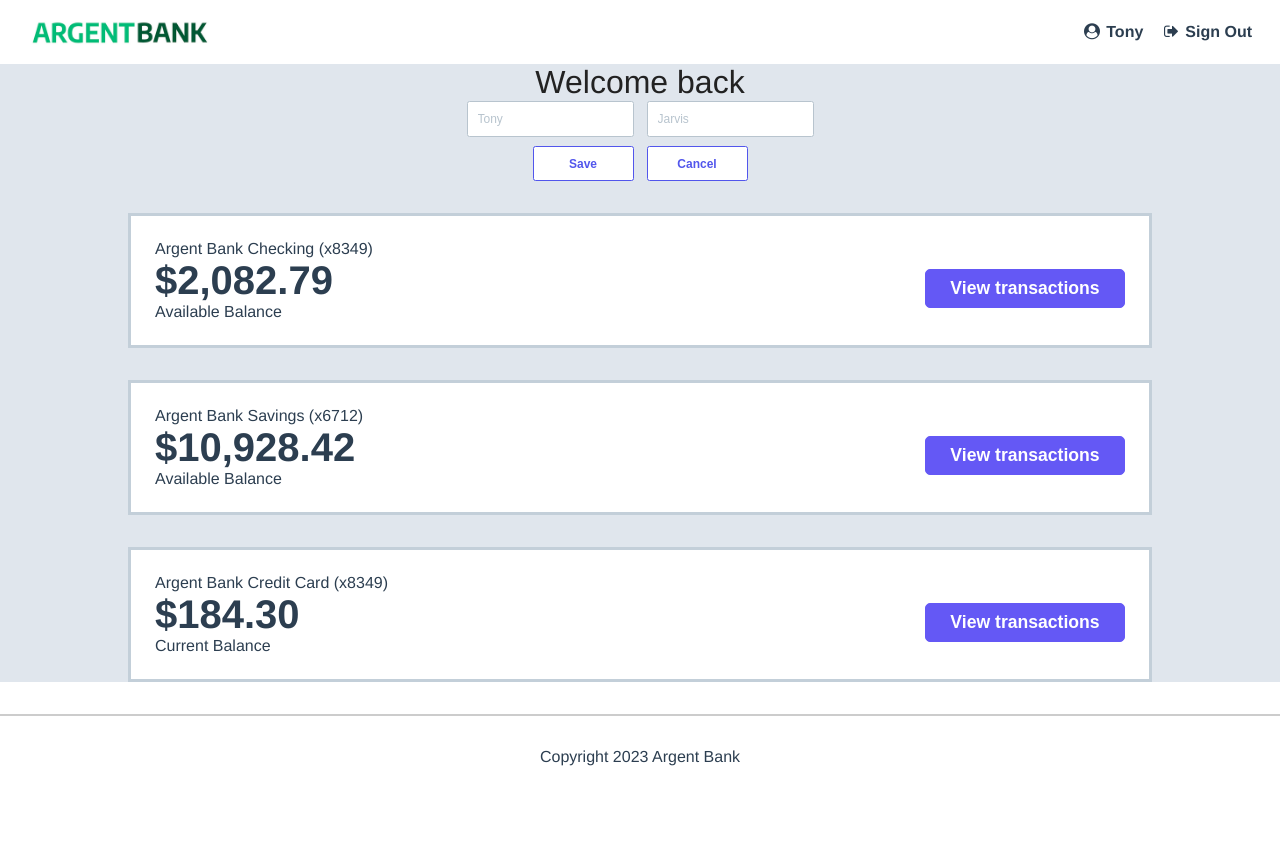
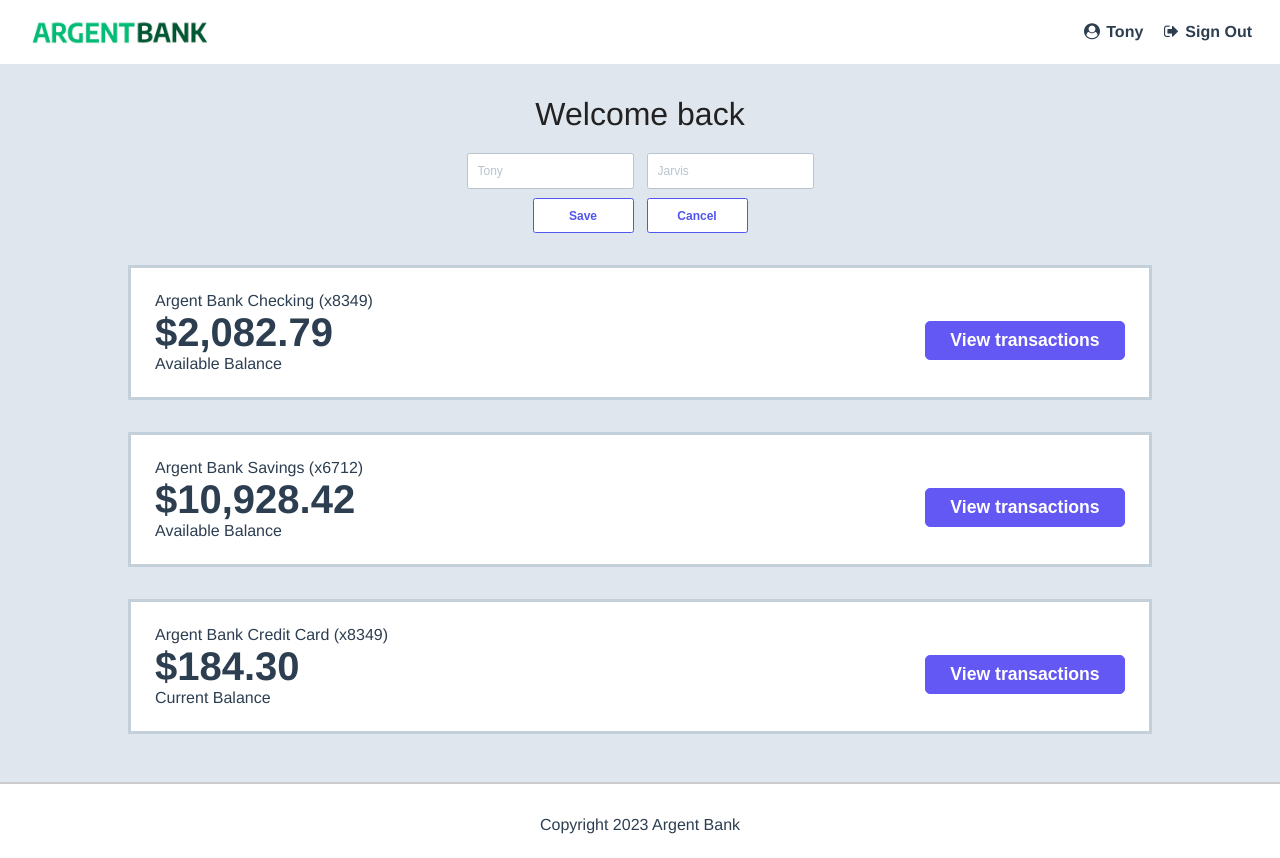
Before and after one commit to timothegonin/timothe_gonin_13_042023, a React (Create React App) app: page /dashboard in a window 1280 px wide. Both pictures are taken after a click on the button "Edit Name". Before the commit the page ends 800 px from the top, so only its background shows below. Built offline with nearby package versions, Linux system fonts and the light colour scheme.

Commit message:
🚸 💄 elements spacing + fix UI dashboard

```diff
--- a/src/App.css
+++ b/src/App.css
@@ -229,6 +229,13 @@ body {
   padding: 0;
 }
 
+.accounts-wrapper {
+  padding-bottom: 3rem;
+  display: flex;
+  flex-direction: column;
+  gap: 2rem;
+}
+
 .account {
   display: flex;
   justify-content: space-between;
@@ -241,7 +248,6 @@ body {
   padding: 1.5rem;
   box-sizing: border-box;
   text-align: left;
-  margin-bottom: 2rem;
 }
 
 .account-amount {
@@ -277,7 +283,7 @@ body {
 
 .header {
   color: #222;
-  margin-bottom: 2rem;
+  padding: 2rem 0;
 }
 
 .transaction-button {
--- a/src/components/Navbar.jsx
+++ b/src/components/Navbar.jsx
@@ -11,12 +11,12 @@ const Navbar = () => {
     </Link>
   ) : (
     <React.Fragment>
-      <Link class="main-nav-item" to="/dashboard">
-        <i class="fa fa-user-circle"></i>
+      <Link className="main-nav-item" to="/dashboard">
+        <i className="fa fa-user-circle"></i>
         Tony
       </Link>
-      <Link class="main-nav-item" to="/signIn">
-        <i class="fa fa-sign-out"></i>
+      <Link className="main-nav-item" to="/signIn">
+        <i className="fa fa-sign-out"></i>
         Sign Out
       </Link>
     </React.Fragment>
--- a/src/components/UserInfos.jsx
+++ b/src/components/UserInfos.jsx
@@ -18,6 +18,7 @@ const Button = styled.button`
   font-weight: bold;
   font-size: 12px;
   padding: 10px;
+  margin-top: 1.2rem;
   position: relative;
   z-index: 1;
   &:hover {
--- a/src/components/UserInfosForm.jsx
+++ b/src/components/UserInfosForm.jsx
@@ -6,6 +6,10 @@ import styled from 'styled-components'
   │ STYLES                                                                  │
   └─────────────────────────────────────────────────────────────────────────┘
  */
+const Form = styled.form`
+  margin-top: 1.2rem;
+`
+
 const InputWrapper = styled.div`
   display: flex;
   justify-content: center;
@@ -81,7 +85,7 @@ const UserInfosForm = ({ userInfos, handleToogle, setUserInfos }) => {
   }
 
   return (
-    <form onSubmit={handleSubmit}>
+    <Form onSubmit={handleSubmit}>
       <InputWrapper>
         <input
           type="text"
@@ -107,7 +111,7 @@ const UserInfosForm = ({ userInfos, handleToogle, setUserInfos }) => {
         <button>Save</button>
         <button onClick={(e) => handleInput(e)}>Cancel</button>
       </ButtonsWrapper>
-    </form>
+    </Form>
   )
 }
 
--- a/src/pages/Dashboard.jsx
+++ b/src/pages/Dashboard.jsx
@@ -30,6 +30,7 @@ const Dashboard = () => {
         <h1>Welcome back</h1>
         {userView}
       </div>
+      <div className="accounts-wrapper">
         <h2 className="sr-only">Accounts</h2>
         <Account
           title="Argent Bank Checking (x8349)"
@@ -46,6 +47,7 @@ const Dashboard = () => {
           amount="$184.30"
           amount_description="Current Balance"
         />
+      </div>
     </main>
   )
 }
```
Lines whose indentation alone changed are shown as unchanged.
